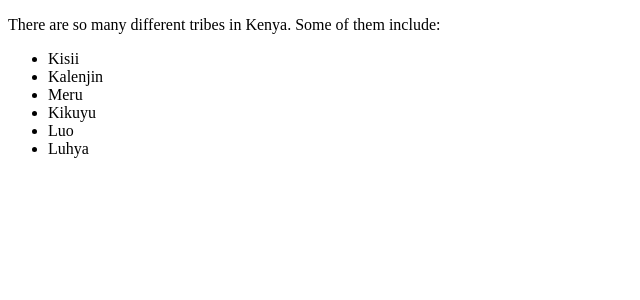
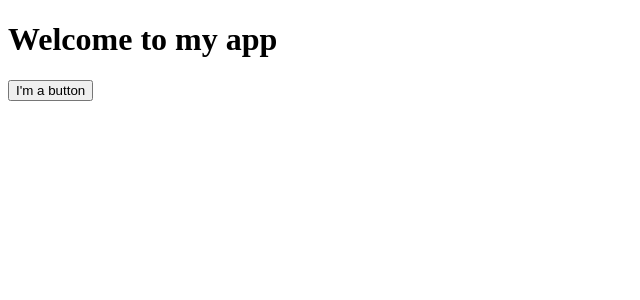
Before and after one commit to adala-wanyande/ap-homework, a React (Create React App) app: page / in a window 1280 px wide. Shown: the top 300 px of the page, without its empty margins (0-640 px from the left). Built offline with nearby package versions, Linux system fonts and the light colour scheme.

Commit message:
feat: creating and nesting components

```diff
--- a/src/App.tsx
+++ b/src/App.tsx
@@ -1,10 +1,9 @@
-import { useState } from "react";
-import Tribes from "./components/Tribes";
+import MyApp from "./components/MyApp";
 
 function App() {
   return (
     <>
-      <Tribes/>
+      <MyApp/>
     </>
   );
 }
--- /dev/null
+++ b/src/components/MyApp.tsx
@@ -0,0 +1,13 @@
+import React from "react";
+import MyButton from "./MyButton";
+
+const MyApp = () => {
+  return (
+    <>
+      <h1>Welcome to my app</h1>
+      <MyButton></MyButton>
+    </>
+  );
+};
+
+export default MyApp;
--- /dev/null
+++ b/src/components/MyButton.tsx
@@ -0,0 +1,9 @@
+import React from 'react'
+
+const MyButton = () => {
+  return (
+    <button>I'm a button</button>
+  )
+}
+
+export default MyButton
```
